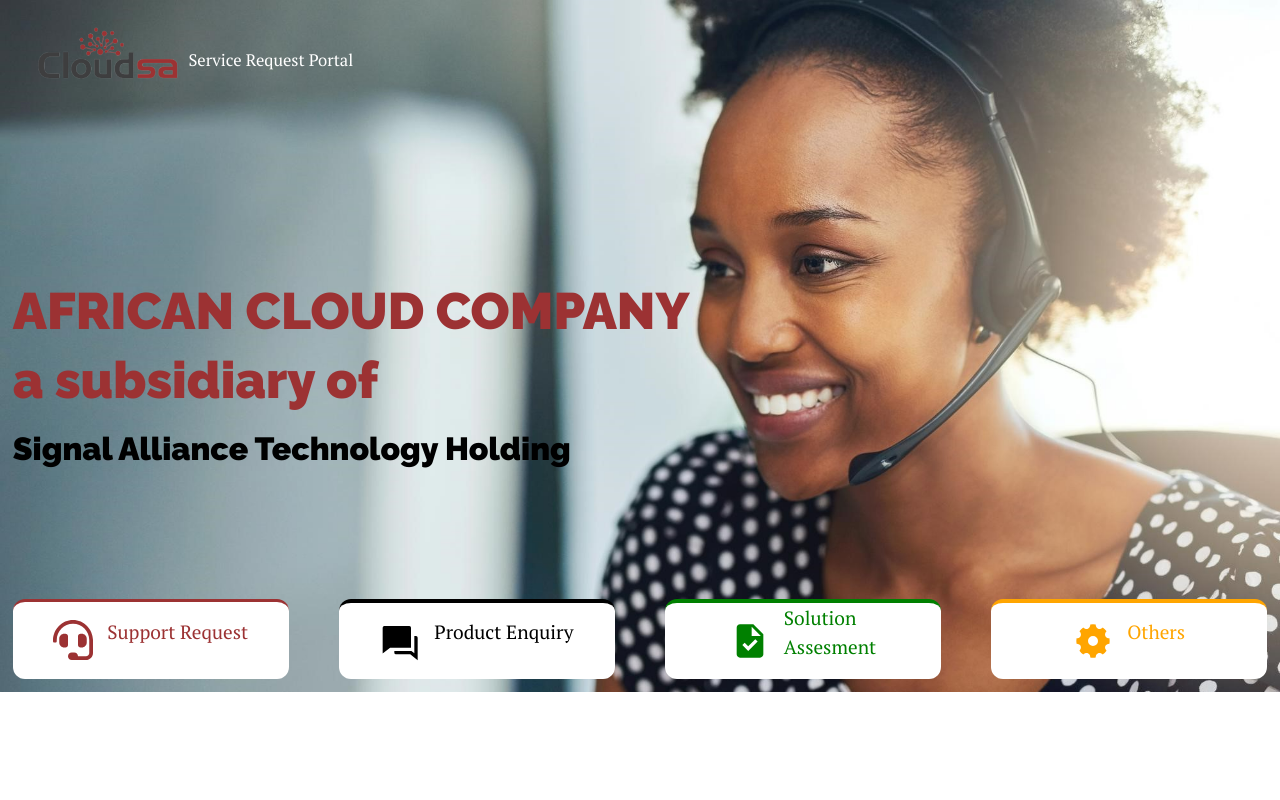
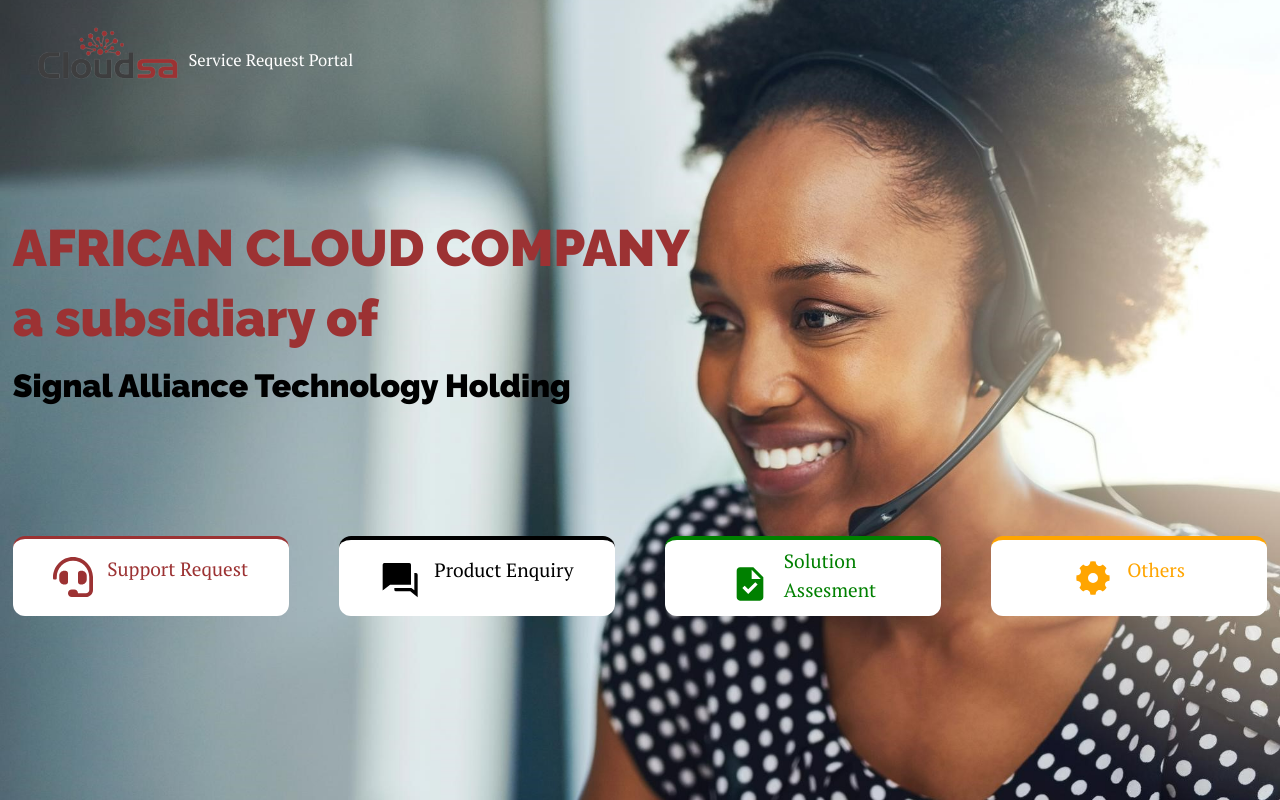
Before and after one commit to Rogue-codes/cloudsa, a React (Create React App) app: page / in a window 1280 px wide. Built offline with nearby package versions, Linux system fonts and the light colour scheme; the HTML template or start-up script is replaced by a standard one; a web font is replaced by a local one.

Commit message:
height fix

```diff
--- a/src/Components/Home.jsx
+++ b/src/Components/Home.jsx
@@ -12,7 +12,7 @@
 
 const Container = styled.div`
     width: 100%;
-    height: auto;
+    height: 100vh;
     padding: 1%;
     background: url(${bg});
     background-size: cover;
@@ -61,7 +61,7 @@
 const Mid = styled.div`
     width: 100%;
     height: auto;
-    margin-top: 15%;
+    margin-top: 10%;
 `
 const Bottom = styled.div`
     width: 100%;
@@ -85,6 +85,7 @@
         border-top: 4px solid black;
     }
     &:nth-child(3){
+        padding-top: 1%;
         border-top: 4px solid green;
     }
     &:nth-child(4){
@@ -124,7 +125,8 @@
             </Texxt>
         </Mid>
 
-        <Bottom>
+        <Bottom data-aos="fade-up"
+     data-aos-anchor-placement="bottom-bottom">
             <Card onClick={() => setModalShow(true)} >
                 <Element>
                     <span><FaHeadset size='2.5rem' color='#9c3233'/></span>
--- a/src/index.css
+++ b/src/index.css
@@ -14,7 +14,7 @@
   border: none;
   border-radius: 5px;
   color: #9c3233;
-  border-top: 1px solid #9c3233;
+  border-top: 3px solid #9c3233;
   background: #efefef;
   cursor: pointer;
   padding: .8% 1%;
```
